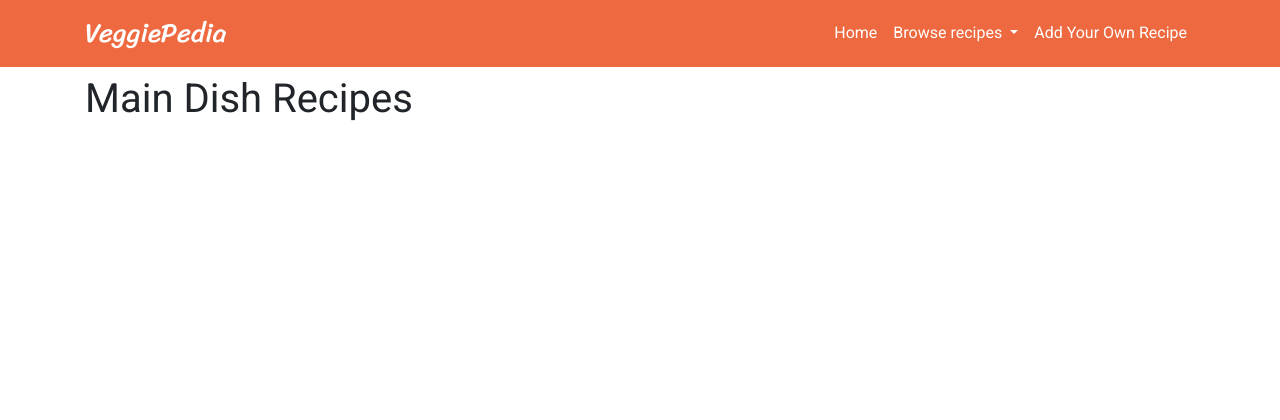
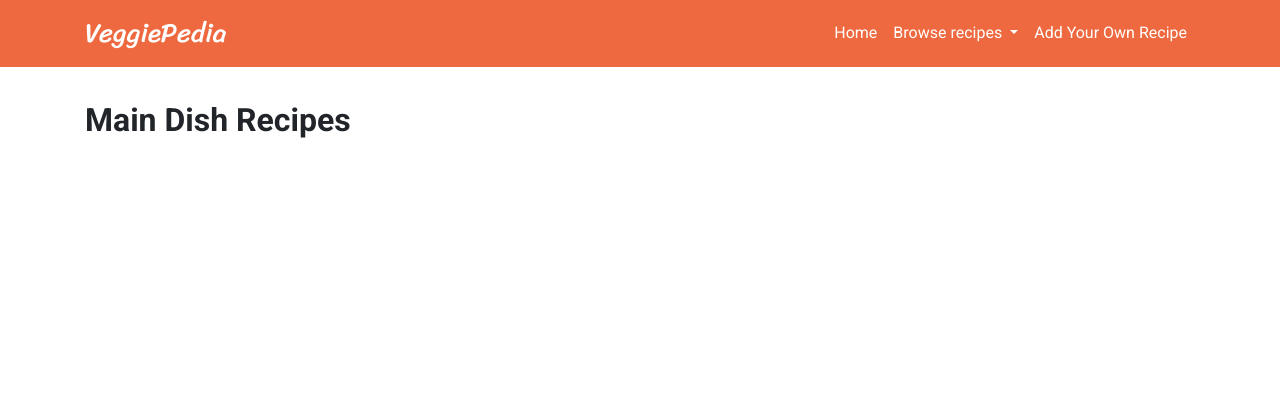
Before and after one commit to 3PU/cook-book-milestone-project, a Flask app: page /main_recipes in a window 1280 px wide. Shown: the top 420 px of the page. Run offline with Flask 2, Linux system fonts and the light colour scheme; data that the repository does not hold is empty; some libraries are stand-ins or nearby versions.

Commit message:
Replaced ingredients and instructions with descriptions and added styling to all 3 pages

```diff
--- a/static/css/style.css
+++ b/static/css/style.css
@@ -1,12 +1,20 @@
 /* ----------------------------------------- FONTS */
 
-@import url('https://fonts.googleapis.com/css?family=Roboto|Sriracha&display=swap');
+@import url('https://fonts.googleapis.com/css?family=Roboto:400,700|Sriracha&display=swap');
 
 
 /* ----------------------------------------- BODY */
 
+body {
+    padding-top: 4em;
+    padding-bottom: 5em;
+}
+
 .page-title {
-    padding-top: 75px;
+    font-family: "Roboto", sans-serif;
+    font-size: 2em;
+    font-weight: bold;
+    padding: 1em 0 0.5em 0;
 }
 
 .navbar-brand {
@@ -20,13 +28,8 @@
     font-size: 1em;
 }
 
-h1,
-h2,
-h3,
-h4,
-h5,
-h6 {
-    font-family: "Roboto", sans-serif;
+.card-title {
+    font-family: "Sriracha", sans-serif;
 }
 
 /* ----------------------------------------- HEADER */
@@ -58,8 +61,7 @@ h6 {
 /* ----------------------------------------- INDEX */
 
 .carousel-item {
-  max-height: 60vh;
-  min-height: 25vh;
+  max-height: 55vh;
   background: no-repeat center center scroll;
   -webkit-background-size: cover;
   -moz-background-size: cover;
@@ -73,6 +75,17 @@ h6 {
 
 .text-container h3 {
     padding-bottom: 0.5em;
+}
+
+
+/* ----------------------------------------- RECIPES PAGE */
+
+.recipe-description {
+    margin: auto;
+}
+
+.recipe-image img {
+    max-width: 25vh;
 }
 
 
--- a/templates/main_recipes.html
+++ b/templates/main_recipes.html
@@ -5,33 +5,27 @@
 
     <!-- Page Heading -->
     <div class="page-title">
-        <h1>Main Dish Recipes</h1>
+        <p>Main Dish Recipes</p>
     </div>
 
     {% for recipe in recipes %}
         {% if recipe.category_name == "Main" %}
+
         <div class="card mb-4">
             <div class="card-body">
                 <div class="row">
-                    <div class="col-lg-6">
+                    <div class="col-lg-3 recipe-image">
                         <img class="img-fluid rounded" src="{{recipe.image_link}}" alt="">
                     </div>
-                    <div class="col-lg-6">
-                        <h2 class="card-title">{{recipe.recipe_name}}</h2>
-                        <h4 class="card-title">Ingredients</h5>
-                        {% for ingredient in recipe.ingredients %}
-                        <p>{{ingredient}}</p>
-                        {% endfor %}
-                        <h4 class="card-title">Instructions</h5>
-                        {% for instruction in recipe.instructions %}
-                        <p>{{instruction}}</p>
-                        {% endfor %}
+                    <div class="col-lg-9 recipe-description">
+                        <h3 class="card-title">{{recipe.recipe_name}}</h3>
+                        <p>{{recipe.description}}</p>
                         <a href="{{url_for('view_recipe', recipe_id=recipe._id)}}" class="btn btn-primary">View Recipe &rarr;</a>
-                        <a href="{{url_for('edit_recipe', recipe_id=recipe._id)}}" class="btn btn-primary">Edit Recipe &rarr;</a>
                     </div>
                 </div>
             </div>
         </div>
+
         {% endif %}
     {% endfor %}
 
```
Also changed, not shown: templates/breakfast_recipes.html (+5 -13 lines), templates/dessert_recipes.html (+7 -13 lines).
